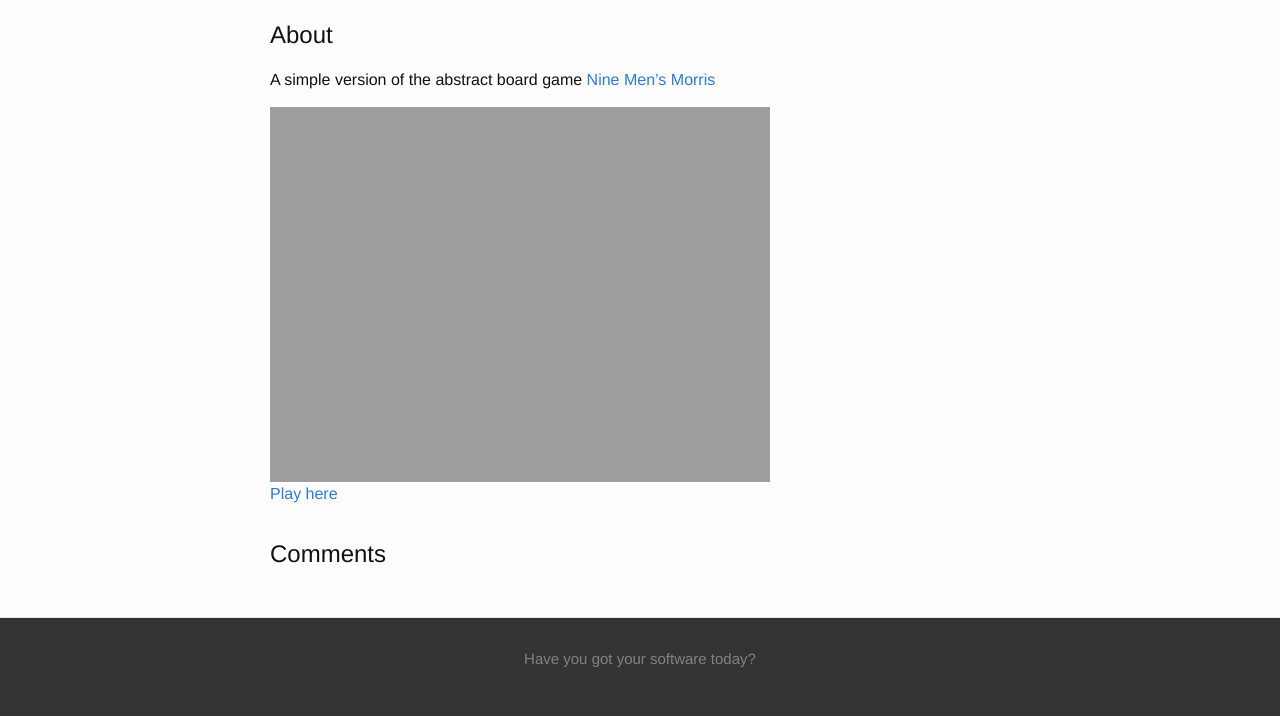
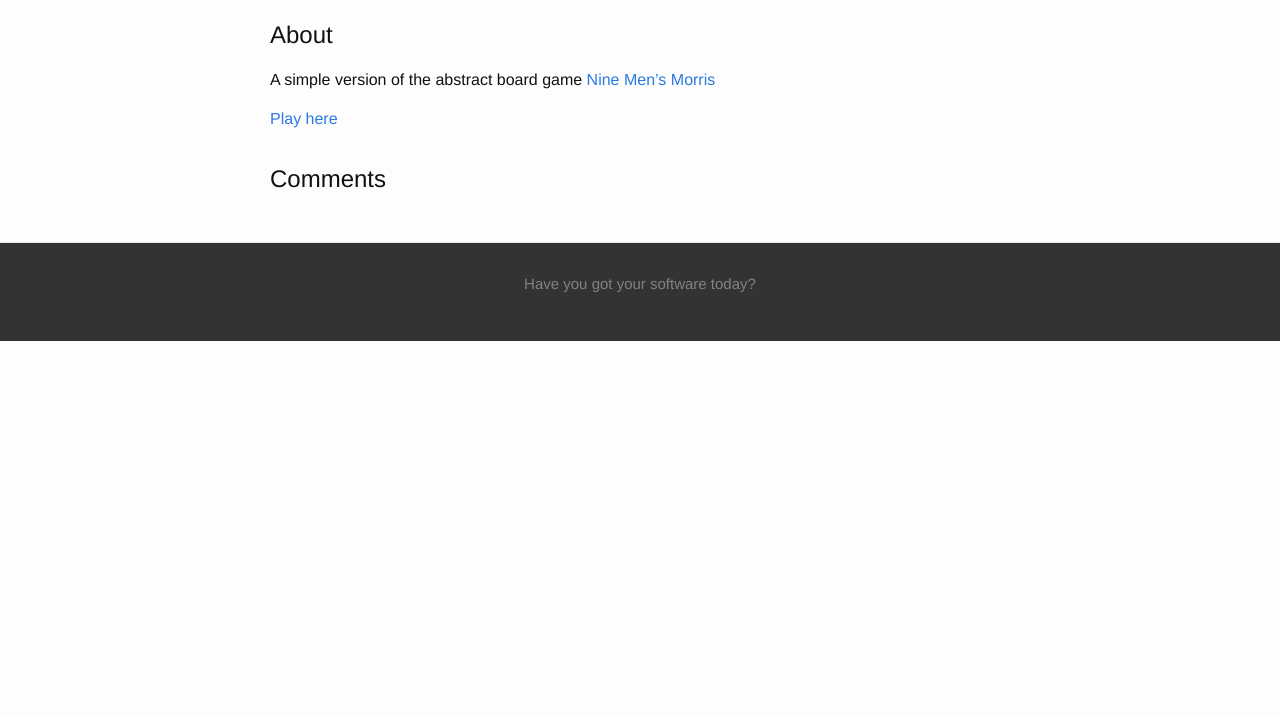
Before and after one commit to gotankersley/gotankersley.github.io, a Jekyll site: the page built from _posts/2017-04-20-9mm.md, in a window 1280 px wide. Shown: the part 546-1262 px from the top of the page. Built offline with Jekyll 4.4.1, drawn with Linux system fonts in a browser that asks for light colours; comment, search, counter and statistics services are not loaded; after the commit the page ends 900 px from its top, so only the background shows below that.

Commit message:
Update 2017-04-20-9mm.md

```diff
--- a/_posts/2017-04-20-9mm.md
+++ b/_posts/2017-04-20-9mm.md
@@ -15,8 +15,5 @@ A simple version of the abstract board game <a href="https://en.wikipedia.org/wi
 
 
 <div>
-<a href="//gotankersley.github.io/9mm/">
-<img src="http://gotankersley.github.io/9mm/img/example.png" border="0" style="width:500px" />
-</a>
+<a href="//gotankersley.github.io/9mm/">Play here</a>
 </div>
-<a href="//gotankersley.github.io/9mm/">Play here</a>
```
